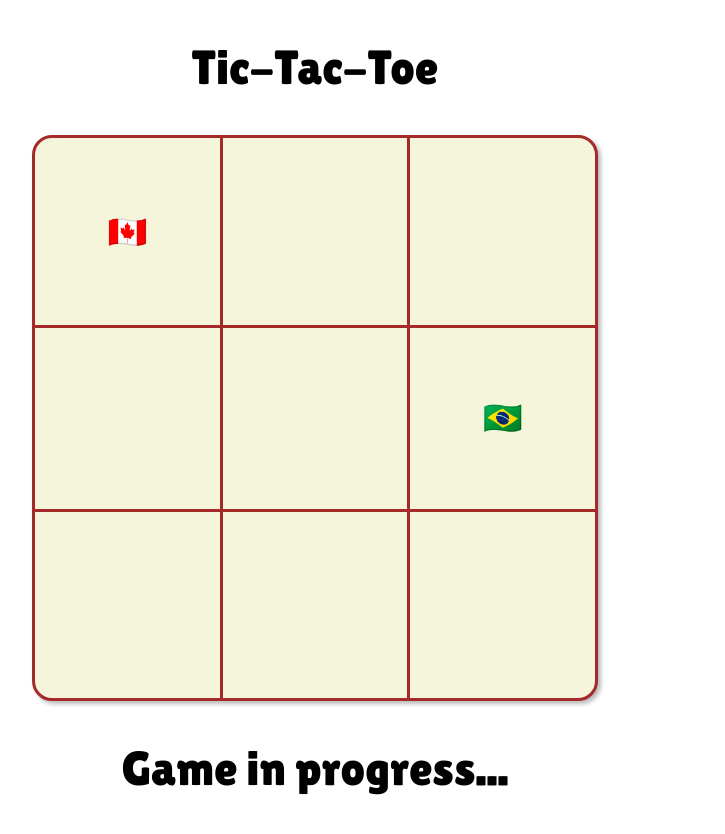
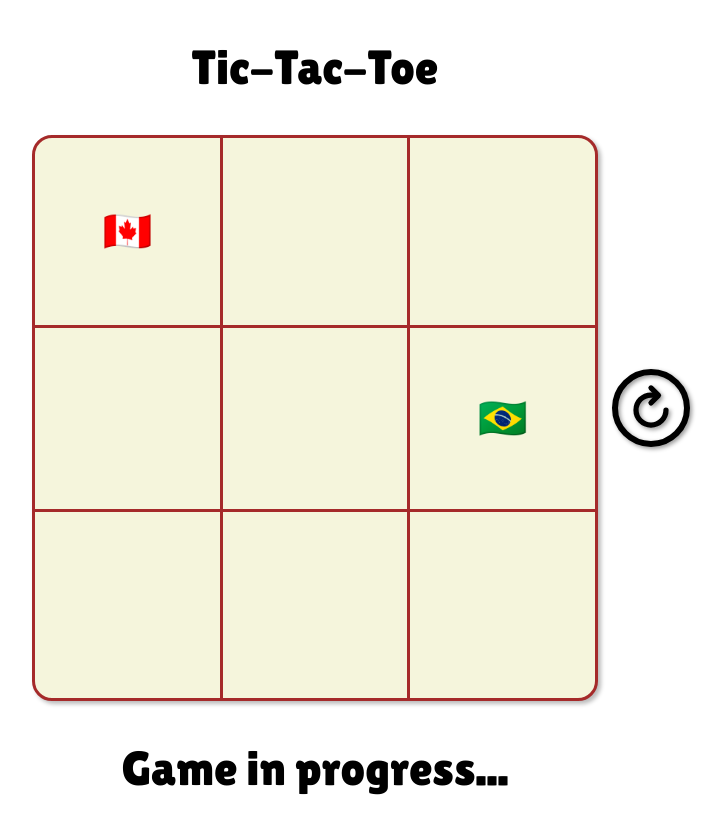
Before and after one commit to tbalvers/tic-tac-toe, a website: page index.html in a window 1280 px wide. Both pictures are taken after a click on the element 452 px from the left and 231 px from the top of the page. Shown: the whole page, without its empty margins (325-1050 px from the left). Drawn offline with Linux system fonts and the light colour scheme.

Commit message:
Add reset functionality

```diff
--- a/index.html
+++ b/index.html
@@ -13,6 +13,7 @@
 </head>
 <body>
     <h1>Tic-Tac-Toe</h1>
+    <img src="./images/refresh-circle-outline.svg" alt="refresh" id="refresh">
     <div class="board">
         <div class="row">
             <div class="column" id="0"></div>
--- a/style.css
+++ b/style.css
@@ -27,21 +27,18 @@ h1 {
   display: flex;
   align-items: center;
   justify-content: center;
-    font-size: 2rem;
+  font-size: 2.5rem;
 }
 
 .top {
-
   border-top: 3px solid brown;
 }
 
 .left {
-
   border-left: 3px solid brown;
 }
 
 .right {
-
   border-right: 3px solid brown;
 }
 
@@ -56,3 +53,22 @@ h1 {
   border-radius: 20px;
   box-shadow: 3px 3px 4px #bbbbbb;
 }
+
+img {
+  width: 6rem;
+  position: absolute;
+  top: 45%;
+  right: 20%;
+  filter: drop-shadow(2px 2px 2px rgb(0 0 0 / 0.4));
+  transition: transform 0.2s;
+}
+
+img:hover {
+  transform: scale(1.1) translateY(-10px);
+  cursor: pointer;
+  filter: drop-shadow(3px 3px 2px rgb(0 0 0 / 0.4));
+}
+
+img:active {
+    transform: rotate3d(0, 1, 0, 180deg);
+}
--- a/tictactoe.js
+++ b/tictactoe.js
@@ -53,6 +53,8 @@ const Display = (() => {
     for (let i = 0; i < boardState.length; i += 1) {
       if (boardState[i] !== gameBoard.emptyCell) {
         document.getElementById(`${i}`).textContent = boardState[i];
+      } else {
+        document.getElementById(`${i}`).textContent = '';
       }
     }
   }
@@ -71,7 +73,14 @@ const Display = (() => {
     result.textContent = gameResult;
   }
 
-  return { renderBoard, getPlayerMove, printResult };
+  const reset = document.querySelector('#refresh');
+
+  return {
+    renderBoard,
+    getPlayerMove,
+    printResult,
+    reset,
+  };
 })();
 
 const Person = (playerName, playerSymbol) => {
@@ -101,6 +110,8 @@ const Gamemaster = (() => {
     gameBoard.newGameState();
     getFirstMove();
     Display.getPlayerMove();
+    Display.renderBoard(gameBoard.getBoardState());
+    Display.printResult('Game in progress...');
   }
 
   function assessWin() {
@@ -182,6 +193,7 @@ const Gamemaster = (() => {
   }
 
   setupGame();
+  Display.reset.addEventListener('click', () => setupGame());
 
   return {
     playRound,
```
Also changed, not shown: images/refresh-circle-outline.svg (added). Lines whose indentation alone changed are shown as unchanged.
